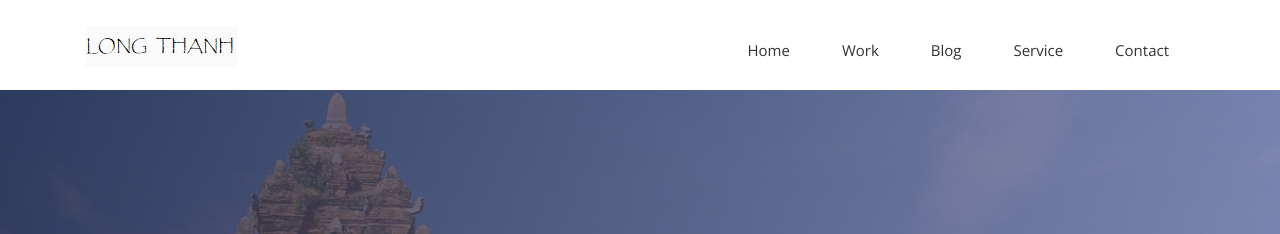
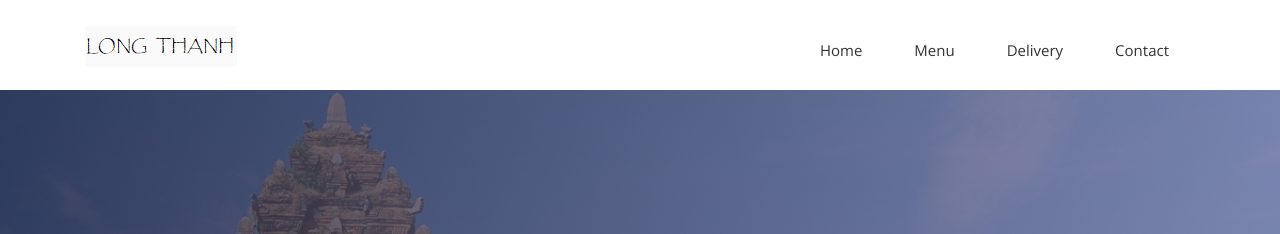
Before and after one commit to dsmith73/long-thanh, a Jekyll site: the page built from index.html, in a window 1280 px wide and 900 px high. Shown: the top 234 px of the window. Built offline with Jekyll 4.4.1, drawn with Linux system fonts in a browser that asks for light colours; nearby versions of some CDN libraries; some web fonts are replaced.

Commit message:
Update header.html

```diff
--- a/_includes/header.html
+++ b/_includes/header.html
@@ -22,9 +22,8 @@
             <div class="collapse navbar-collapse" id="bs-example-navbar-collapse-1">
               <ul class="nav navbar-nav navbar-right">
                 <li><a href="{{ site.baseurl }}/">Home</a></li>
-                <li><a href="{{ site.baseurl }}/Menu">Work</a></li>
-                <li><a href="{{ site.baseurl }}/Delivery">Blog</a></li>
-                <li><a href="#">Service</a></li>
+                <li><a href="{{ site.baseurl }}/menu">Menu</a></li>
+                <li><a href="{{ site.baseurl }}/delivery">Delivery</a></li>
                 <li><a href="{{ site.baseurl }}/contact">Contact</a></li>
               </ul>
             </div><!-- /.navbar-collapse -->
```
